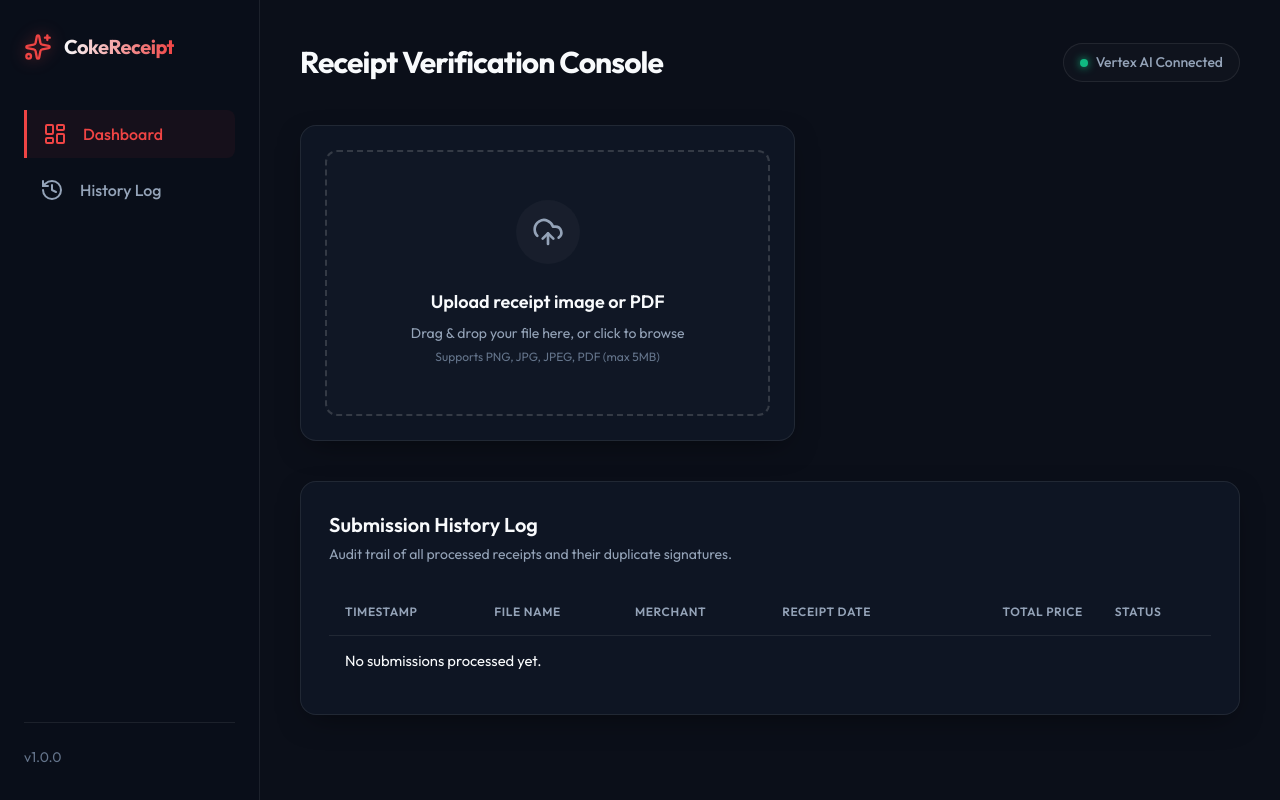
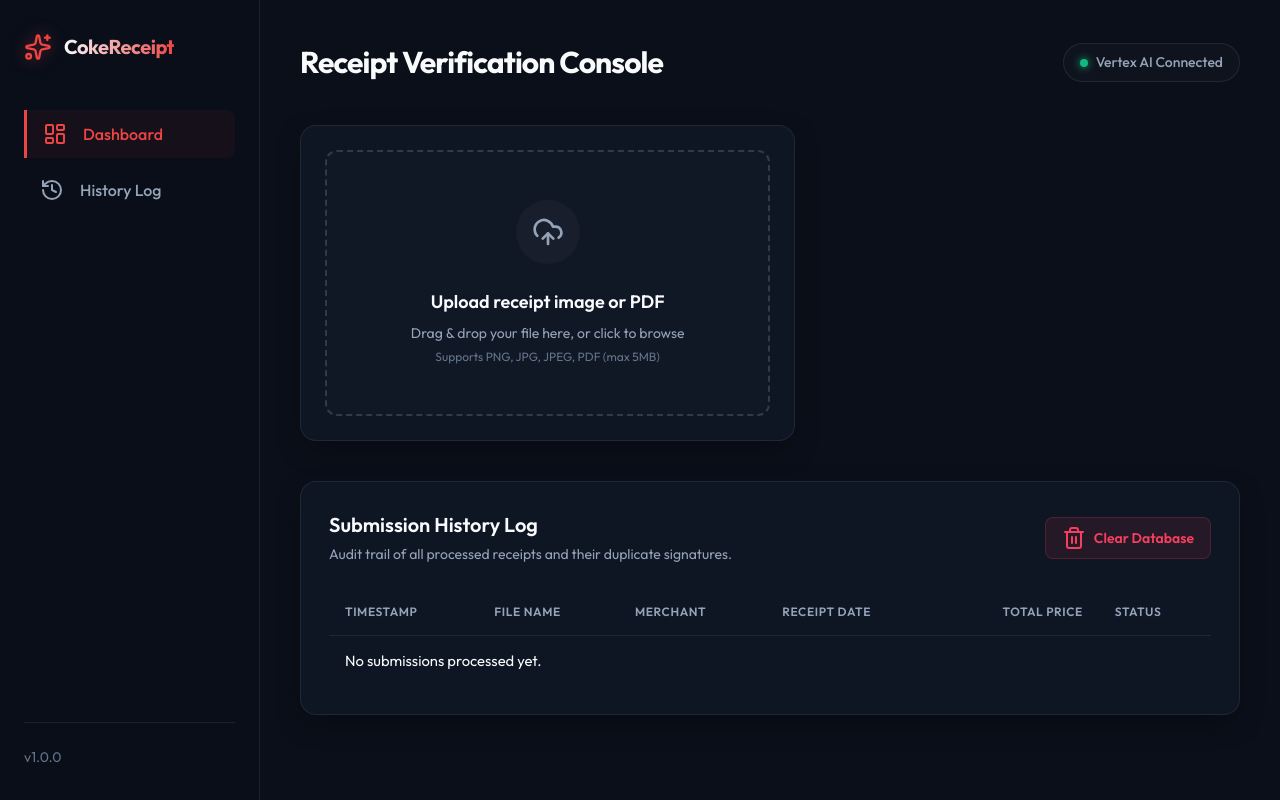
Before and after one commit to elhadik/receipt_embedding, a Flask app: page / in a window 1280 px wide. Run offline with Flask 3, Linux system fonts and the light colour scheme; data that the repository does not hold is empty.

Commit message:
Support extra fees, reject censored receipts, add clear database action, and write detailed validation docs with revised sequence diagram

```diff
--- a/app.py
+++ b/app.py
@@ -88,7 +88,7 @@ def upload_file():
         prompt = """You are an expert document processing AI specialized in receipt OCR and data extraction. Your task is to analyze the provided image, determine if it is a financial receipt, and extract its data into a structured JSON format.
 
 ### Instructions:
-1. **Receipt Validation**: First, evaluate whether the image is a receipt, invoice, or bill. Set the `is_receipt` boolean accordingly.
+1. **Receipt Validation**: Evaluate whether the image is a valid, legible receipt, invoice, or bill. Set `is_receipt` to true ONLY if the document is readable. If vital portions of the document (such as line item descriptions, merchant name, or transaction totals) are censored, blacked out, heavily blurred, or unreadable, set `is_receipt` to false and provide a `validation_message` explaining the issue (e.g. "Receipt details are censored or unreadable").
 2. **Data Extraction**: If `is_receipt` is true, extract all available fields accurately. Do not assume or hallucinate values. If a field is missing or unreadable, return `null`.
 3. **Line Items**: Extract every item line by line, including description, quantity, unit price, and total price if present.
 4. **Confidence Score**: Provide an overall confidence score between 0.0 (completely uncertain/unreadable) and 1.0 (perfectly clear and verified) based on the legibility of the text and data completeness.
@@ -125,6 +125,7 @@ def upload_file():
       "tax_amount": float or null,
       "tip_amount": float or null,
       "discount_amount": float or null,
+      "fees_amount": float or null, // Sum of additional service charges, delivery fees, convenience fees, refrigeration fees, shipping, etc.
       "total": float or null
     },
     "payment_method": {
@@ -208,6 +209,31 @@ def get_submission_history():
     except Exception as e:
         return jsonify({'error': str(e)}), 500
 
+@app.route('/clear_database', methods=['POST'])
+def clear_database():
+    try:
+        csrf_token = request.headers.get('X-CSRF-Token')
+        if not csrf_token or csrf_token != session.get('csrf_token'):
+            return jsonify({'error': 'CSRF token validation failed.'}), 400
+
+        duplicate_checker.clear_database()
+
+        # Clear files in the uploads folder
+        upload_folder = app.config['UPLOAD_FOLDER']
+        if os.path.exists(upload_folder):
+            for filename in os.listdir(upload_folder):
+                file_path = os.path.join(upload_folder, filename)
+                try:
+                    if os.path.isfile(file_path) or os.path.islink(file_path):
+                        os.unlink(file_path)
+                except Exception as e:
+                    print(f'Failed to delete {file_path}. Reason: {e}')
+
+        return jsonify({'message': 'Local database and uploaded files cleared successfully.'})
+    except Exception as e:
+        return jsonify({'error': str(e)}), 500
+
+
 @app.after_request
 def add_security_headers(response):
     response.headers['X-Content-Type-Options'] = 'nosniff'
--- a/duplicate_checker.py
+++ b/duplicate_checker.py
@@ -104,6 +104,13 @@ class DuplicateChecker:
                     "id", "timestamp", "merchant_name", "date",
                     "total", "file_name", "canonical_text", "embedding_type", "embedding"
                 ])
+    def clear_database(self):
+        with open(self.db_path, mode='w', newline='', encoding='utf-8') as f:
+            writer = csv.writer(f)
+            writer.writerow([
+                "id", "timestamp", "merchant_name", "date",
+                "total", "file_name", "canonical_text", "embedding_type", "embedding"
+            ])
 
     def check_duplicate(self, data, file_path):
         """
--- a/static/css/style.css
+++ b/static/css/style.css
@@ -77,6 +77,7 @@ body {
     letter-spacing: -0.025em;
     background: linear-gradient(to right, #f8fafc, #ef4444);
     -webkit-background-clip: text;
+    background-clip: text;
     -webkit-text-fill-color: transparent;
 }
 
@@ -589,6 +590,9 @@ tr:last-child td {
 }
 
 .section-header {
+    display: flex;
+    justify-content: space-between;
+    align-items: center;
     margin-bottom: 1.5rem;
 }
 
@@ -600,6 +604,34 @@ tr:last-child td {
     color: var(--text-secondary);
     font-size: 0.875rem;
 }
+
+/* Custom Buttons */
+.btn {
+    display: inline-flex;
+    align-items: center;
+    gap: 0.5rem;
+    padding: 0.5rem 1rem;
+    font-family: inherit;
+    font-size: 0.875rem;
+    font-weight: 600;
+    border-radius: 0.5rem;
+    cursor: pointer;
+    transition: all var(--transition-speed);
+    border: 1px solid transparent;
+}
+
+.btn-danger {
+    background-color: var(--danger-bg);
+    color: var(--danger);
+    border-color: var(--danger-border);
+}
+
+.btn-danger:hover {
+    background-color: var(--danger);
+    color: var(--text-primary);
+    box-shadow: 0 0 12px rgba(244, 63, 94, 0.4);
+}
+
 
 #history-table tr {
     transition: background-color var(--transition-speed);
--- a/static/js/main.js
+++ b/static/js/main.js
@@ -30,6 +30,7 @@ document.addEventListener("DOMContentLoaded", () => {
     const finTax = document.getElementById("fin-tax");
     const finTip = document.getElementById("fin-tip");
     const finDiscount = document.getElementById("fin-discount");
+    const finFees = document.getElementById("fin-fees");
     const finTotal = document.getElementById("fin-total");
 
     // Metadata
@@ -239,6 +240,7 @@ document.addEventListener("DOMContentLoaded", () => {
             finTax.textContent = financials.tax_amount !== null ? `${currency} ${parseFloat(financials.tax_amount).toFixed(2)}` : "-";
             finTip.textContent = financials.tip_amount !== null ? `${currency} ${parseFloat(financials.tip_amount).toFixed(2)}` : "-";
             finDiscount.textContent = financials.discount_amount !== null ? `${currency} ${parseFloat(financials.discount_amount).toFixed(2)}` : "-";
+            finFees.textContent = financials.fees_amount !== null ? `${currency} ${parseFloat(financials.fees_amount).toFixed(2)}` : "-";
             finTotal.textContent = financials.total !== null ? `${currency} ${parseFloat(financials.total).toFixed(2)}` : "-";
 
             // Populate Extra Metadata
@@ -327,4 +329,37 @@ document.addEventListener("DOMContentLoaded", () => {
             historyBody.appendChild(tr);
         });
     }
+
+    const clearDbBtn = document.getElementById("clear-db-btn");
+    if (clearDbBtn) {
+        clearDbBtn.addEventListener("click", () => {
+            if (confirm("Are you sure you want to clear the local submissions database and delete all uploaded files? This action cannot be undone.")) {
+                const csrfTokenMeta = document.querySelector("meta[name='csrf-token']");
+                const csrfToken = csrfTokenMeta ? csrfTokenMeta.getAttribute("content") : "";
+
+                fetch("/clear_database", {
+                    method: "POST",
+                    headers: {
+                        "X-CSRF-Token": csrfToken
+                    }
+                })
+                .then(response => {
+                    if (!response.ok) {
+                        return response.json().then(err => { throw new Error(err.error || "Failed to clear database"); });
+                    }
+                    return response.json();
+                })
+                .then(data => {
+                    alert(data.message || "Database cleared successfully.");
+                    resultCard.classList.add("hidden");
+                    detailsCard.classList.add("hidden");
+                    loadHistory();
+                })
+                .catch(err => {
+                    console.error("Error clearing database:", err);
+                    alert("Error: " + err.message);
+                });
+            }
+        });
+    }
 });
--- a/templates/index.html
+++ b/templates/index.html
@@ -174,6 +174,10 @@
                                     <span>Discount</span>
                                     <span id="fin-discount">-</span>
                                 </div>
+                                <div class="fin-row">
+                                    <span>Fees</span>
+                                    <span id="fin-fees">-</span>
+                                </div>
                                 <div class="fin-row total">
                                     <span>Grand Total</span>
                                     <span id="fin-total">-</span>
@@ -206,8 +210,14 @@
             <!-- History Section -->
             <section class="card history-section" id="history-section">
                 <div class="section-header">
-                    <h2>Submission History Log</h2>
-                    <p>Audit trail of all processed receipts and their duplicate signatures.</p>
+                    <div>
+                        <h2>Submission History Log</h2>
+                        <p>Audit trail of all processed receipts and their duplicate signatures.</p>
+                    </div>
+                    <button class="btn btn-danger" id="clear-db-btn">
+                        <i data-lucide="trash-2"></i>
+                        <span>Clear Database</span>
+                    </button>
                 </div>
                 <div class="table-container">
                     <table id="history-table">
```
Also changed, not shown: math_validator.py (+8 -1 lines), README.md, static/images/sequence_diagram.png.
